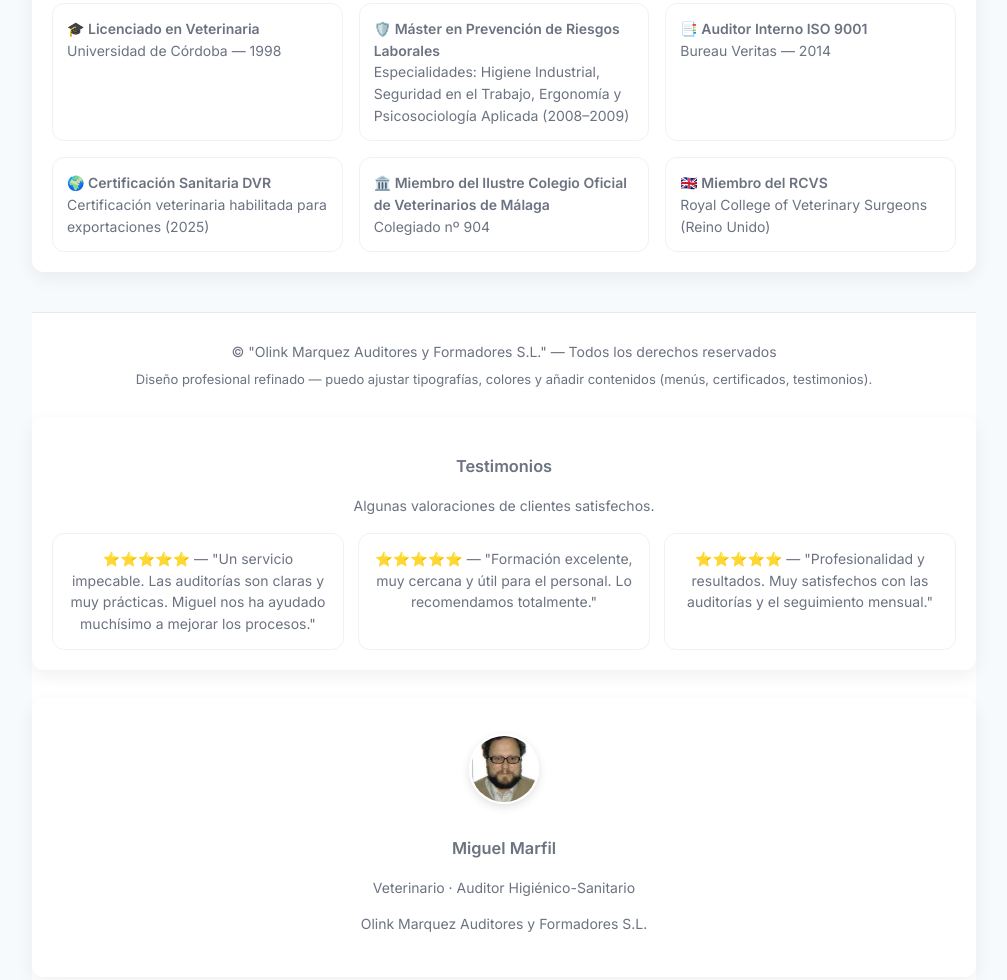
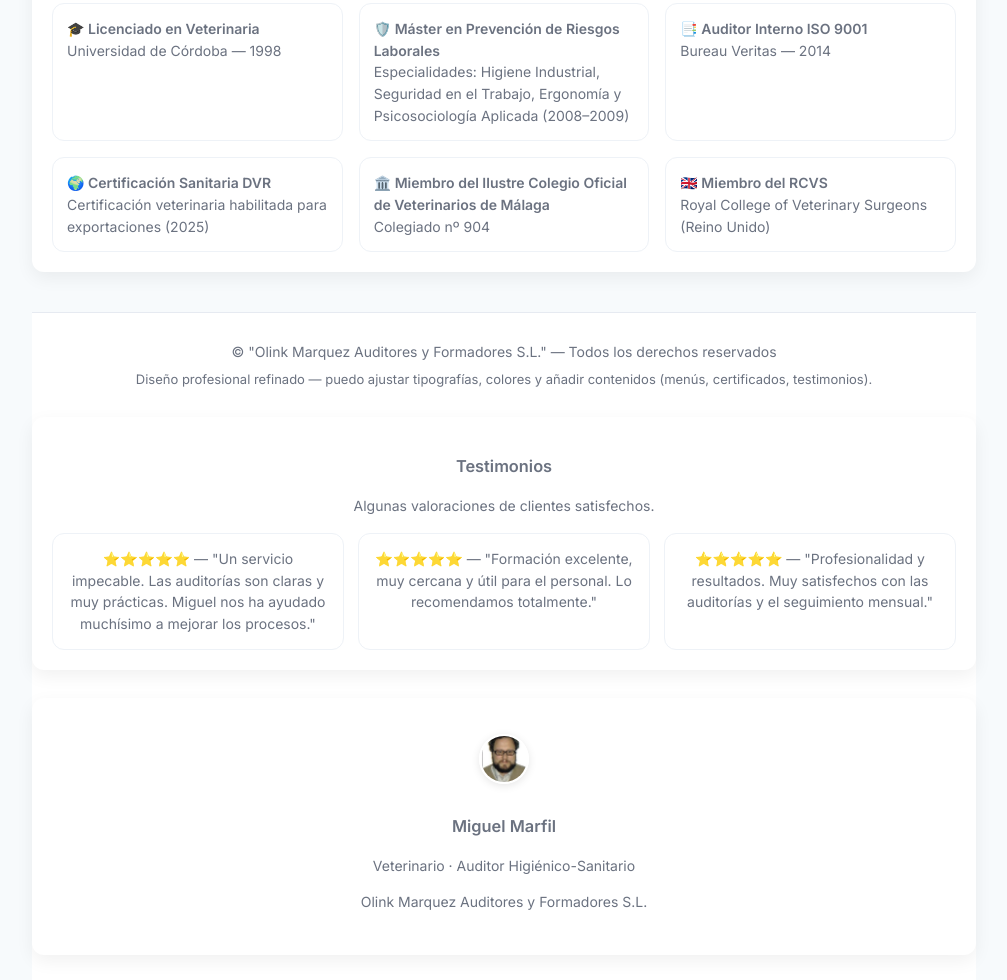
Before and after one commit to Olink-create/olinkmarquez, a plain HTML site: page index.html in a window 1280 px wide. Shown: the part 2513-3493 px from the top of the page, without its empty margins (136-1143 px from the left). Drawn offline with Linux system fonts and the light colour scheme.

Commit message:
Update index.html

```diff
--- a/index.html
+++ b/index.html
@@ -228,9 +228,10 @@
     <!-- Firma profesional -->
 <section class="card" style="margin-top:28px;text-align:center;padding:28px">
 <img src="foto_miguel.jpg"
-     style="width:70px;height:70px;border-radius:50%;object-fit:cover;
-     border:2px solid white;box-shadow:0 3px 10px rgba(0,0,0,0.12);
-     margin-top:8px;margin-bottom:12px;" />
+     style="width:50px;height:50px;border-radius:50%;object-fit:cover;
+     border:2px solid white;box-shadow:0 2px 8px rgba(0,0,0,0.10);
+     margin-top:8px;margin-bottom:10px;" />
+
 
   <h3 style="margin-top:14px">Miguel Marfil</h3>
   <p style="color:var(--muted);margin:0">Veterinario · Auditor Higiénico-Sanitario</p>
```
